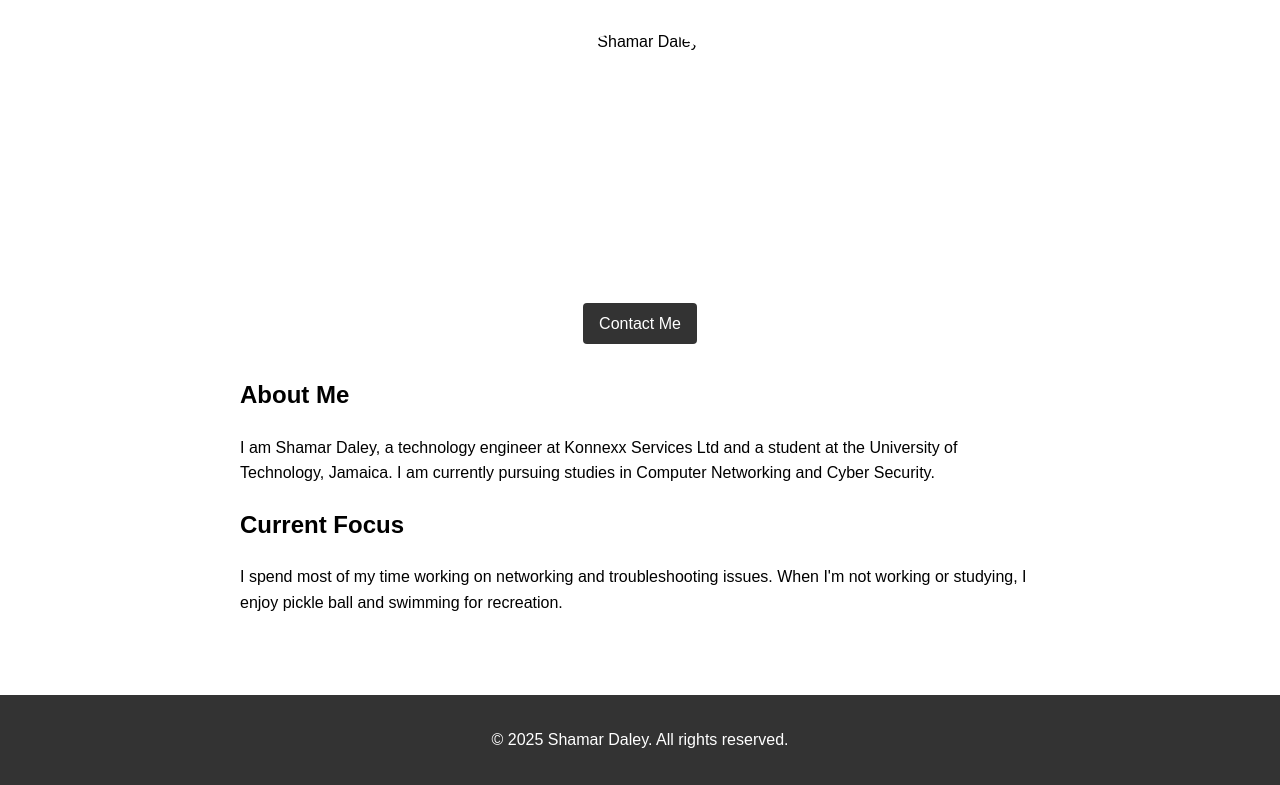
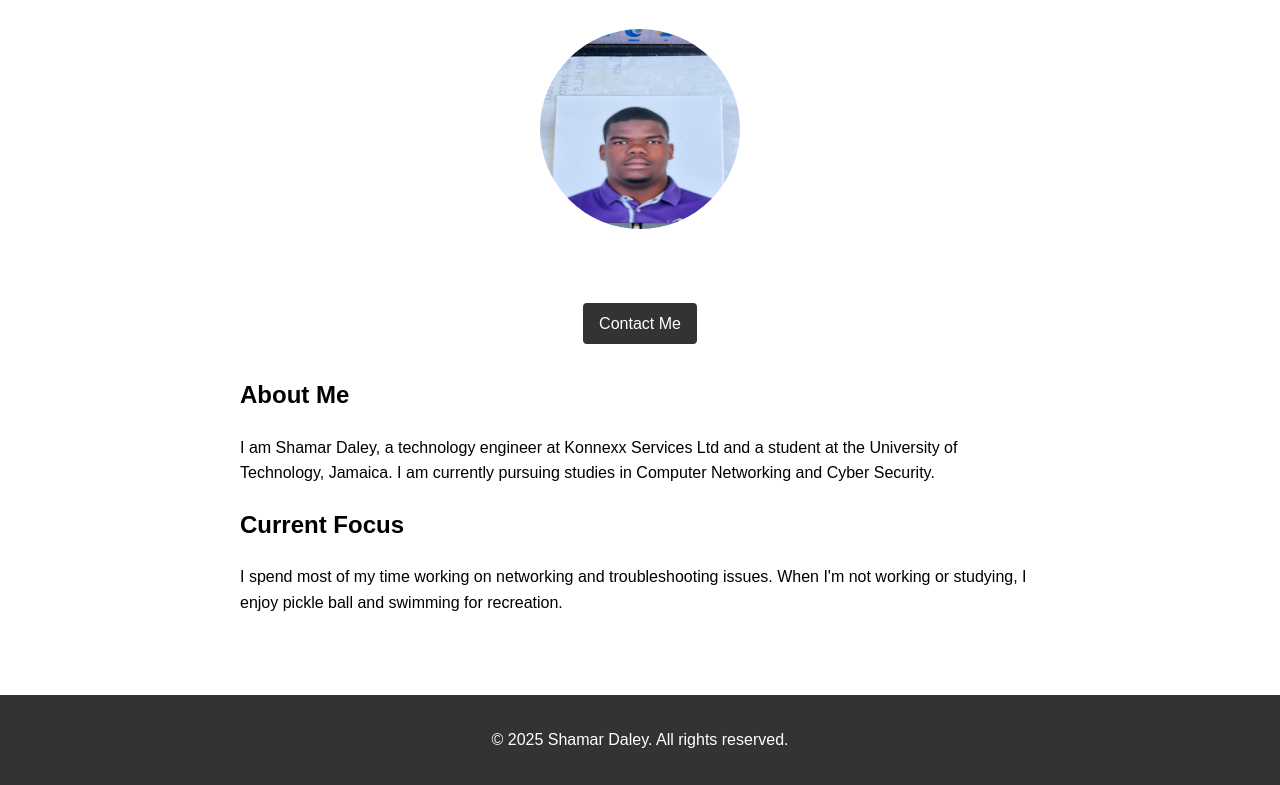
Before and after one commit to konnocate/1704418_SD, a plain HTML site: page index.html in a window 1280 px wide. Shown: the part 165-950 px from the top of the page. Drawn offline with Linux system fonts and the light colour scheme.

Commit message:
index.html

```diff
--- a/index.html
+++ b/index.html
@@ -90,7 +90,7 @@
         <h1>Welcome to My Portfolio</h1>
 
         <div class="profile-section">
-            <img src="../Assets/images/profile-photo.jpg" alt="Shamar Daley" class="profile-img">
+            <img src="profile-photo.jpg" alt="Shamar Daley" class="profile-img">
             <br>
             <a href="mailto:sdaley@konnexx.net?subject=ID1704418" class="email-link">Contact Me</a>
         </div>
```
